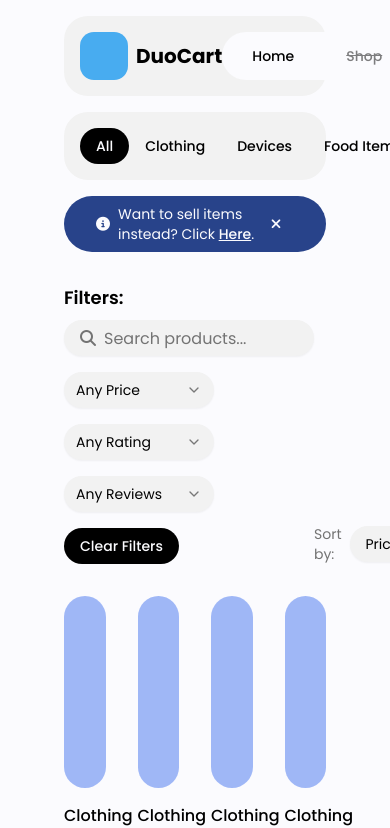
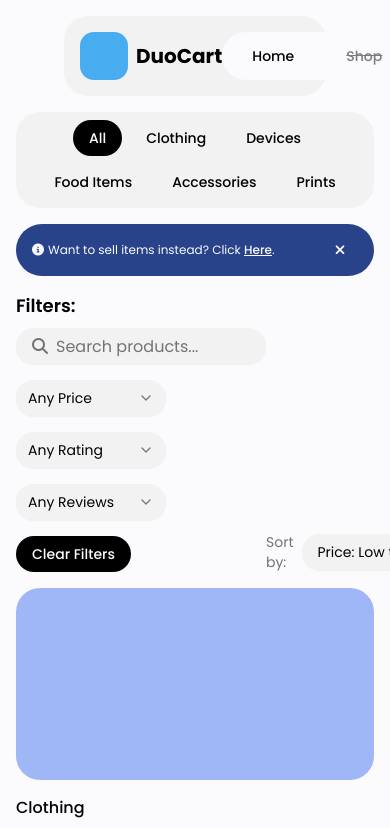
Before and after one commit to fvnju/duocart, a React (Vite) app in the folder client/: page /shop in a window 390 px wide. Shown: the top 828 px of the page. Built offline with nearby package versions, Linux system fonts and the light colour scheme; a web font is replaced by a local one.

Commit message:
feat: added a bit of responsiveness

```diff
--- a/client/src/components/ui/category-bar.tsx
+++ b/client/src/components/ui/category-bar.tsx
@@ -20,9 +20,12 @@ export default function CategoryBar<const T extends readonly string[]>({
       initial={{ opacity: 0, y: -20 }}
       animate={{ opacity: 1, y: 0 }}
       transition={{ duration: 0.3 }}
-      className={cn("px-16 flex gap-2 flex-wrap justify-between", className)}
+      className={cn(
+        "px-4 md:px-8 lg:px-16 flex gap-2 flex-wrap justify-between",
+        className
+      )}
     >
-      <div className="p-4 w-full flex justify-between rounded-3xl bg-primary-foreground">
+      <div className="p-2 md:p-4 w-full flex flex-wrap justify-center md:justify-between gap-2 rounded-3xl bg-primary-foreground">
         {categories.map((category, index) => (
           <motion.div
             key={category}
@@ -37,7 +40,7 @@ export default function CategoryBar<const T extends readonly string[]>({
               variant={selectedCategory === category ? "default" : "ghost"}
               onClick={() => onCategorySelect?.(category)}
               className={cn(
-                "transition-colors rounded-full hover:bg-background cursor-pointer select-none",
+                "transition-colors rounded-full hover:bg-background cursor-pointer select-none text-sm md:text-base",
                 selectedCategory === category &&
                   "bg-foreground text-background hover:bg-foreground"
               )}
--- a/client/src/pages/Shop.tsx
+++ b/client/src/pages/Shop.tsx
@@ -70,7 +70,7 @@ export default function Shop() {
         selectedCategory={selectedCategory}
         onCategorySelect={handleCategorySelect}
       />
-      <div className="px-16 flex-col w-full flex min-h-screen">
+      <div className="px-4 md:px-8 lg:px-16 flex-col w-full flex min-h-screen">
         {/* Dismissible Message */}
         <AnimatePresence>
           {showMessage && (
@@ -78,11 +78,11 @@ export default function Shop() {
               initial={{ opacity: 0, y: -20 }}
               animate={{ opacity: 1, y: 0 }}
               exit={{ opacity: 0, y: -20 }}
-              className="relative mt-4 p-2 px-4 rounded-full bg-secondary-foreground text-background"
+              className="relative mt-4 p-2 px-2 md:px-4 rounded-full bg-secondary-foreground text-background"
             >
-              <div className="flex items-center justify-between px-4">
-                <div className="flex items-center gap-3">
-                  <AnimatedText className="text-sm flex gap-2 items-center">
+              <div className="flex items-center justify-between px-2 md:px-4">
+                <div className="flex items-center gap-2 md:gap-3">
+                  <AnimatedText className="text-xs md:text-sm flex gap-1 md:gap-2 items-center">
                     <i className="fa-solid fa-info-circle"></i>
                     <span>
                       Want to sell items instead? Click{" "}
@@ -106,7 +106,7 @@ export default function Shop() {
           )}
         </AnimatePresence>
 
-        <section className="flex flex-col w-full py-8">
+        <section className="flex flex-col w-full py-4 md:py-8">
           {/* Filters and Sort */}
           <FilterBar
             filters={filters}
@@ -116,7 +116,7 @@ export default function Shop() {
           />
 
           {/* Products Grid */}
-          <div className="grid grid-cols-4 gap-8 py-8">
+          <div className="grid grid-cols-1 sm:grid-cols-2 lg:grid-cols-3 xl:grid-cols-4 gap-4 md:gap-6 lg:gap-8 py-4 md:py-8">
             {[1, 2, 3, 4, 5, 6, 7, 8].map((_, i) => (
               <ShopItem
                 key={i}
```
